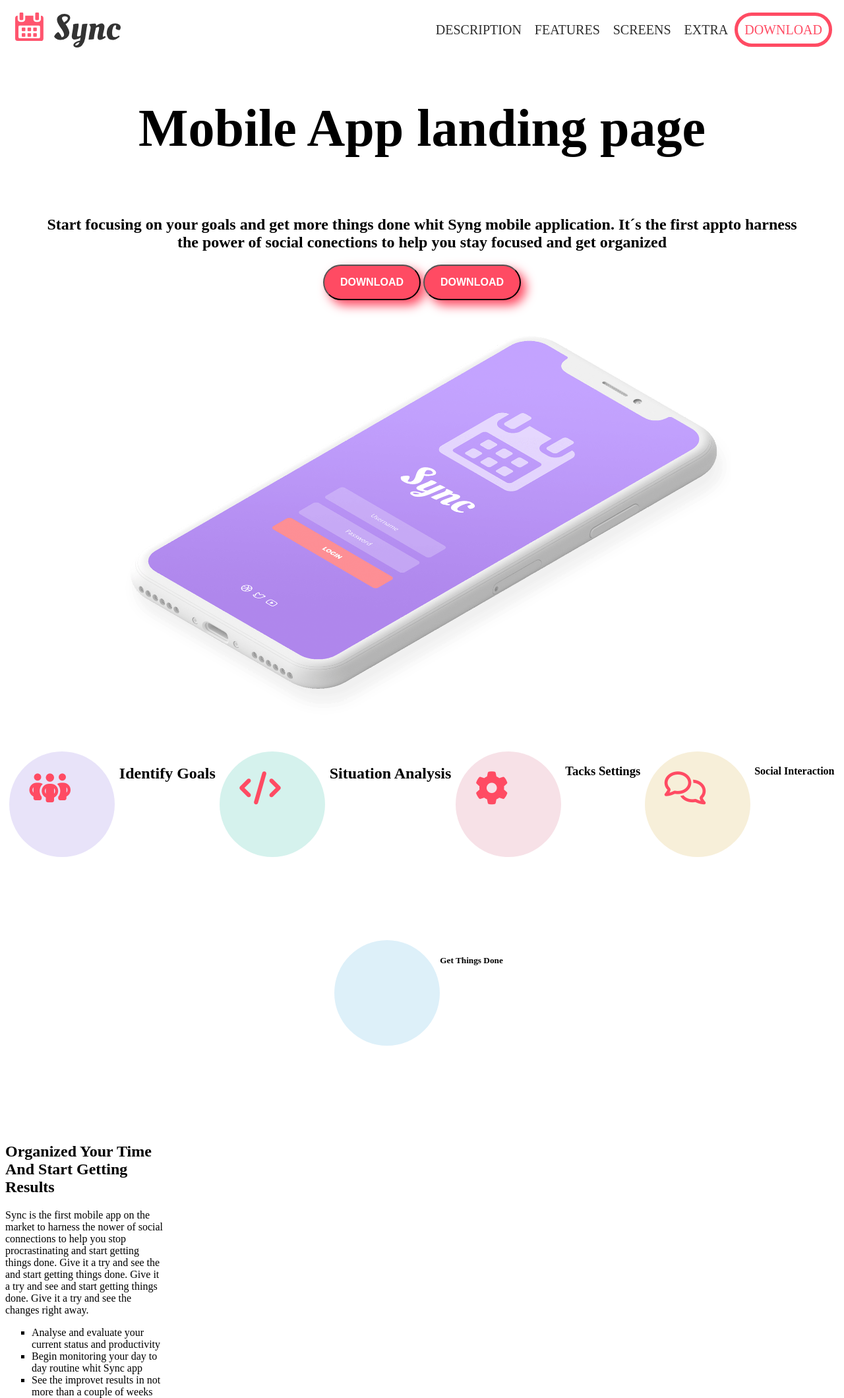
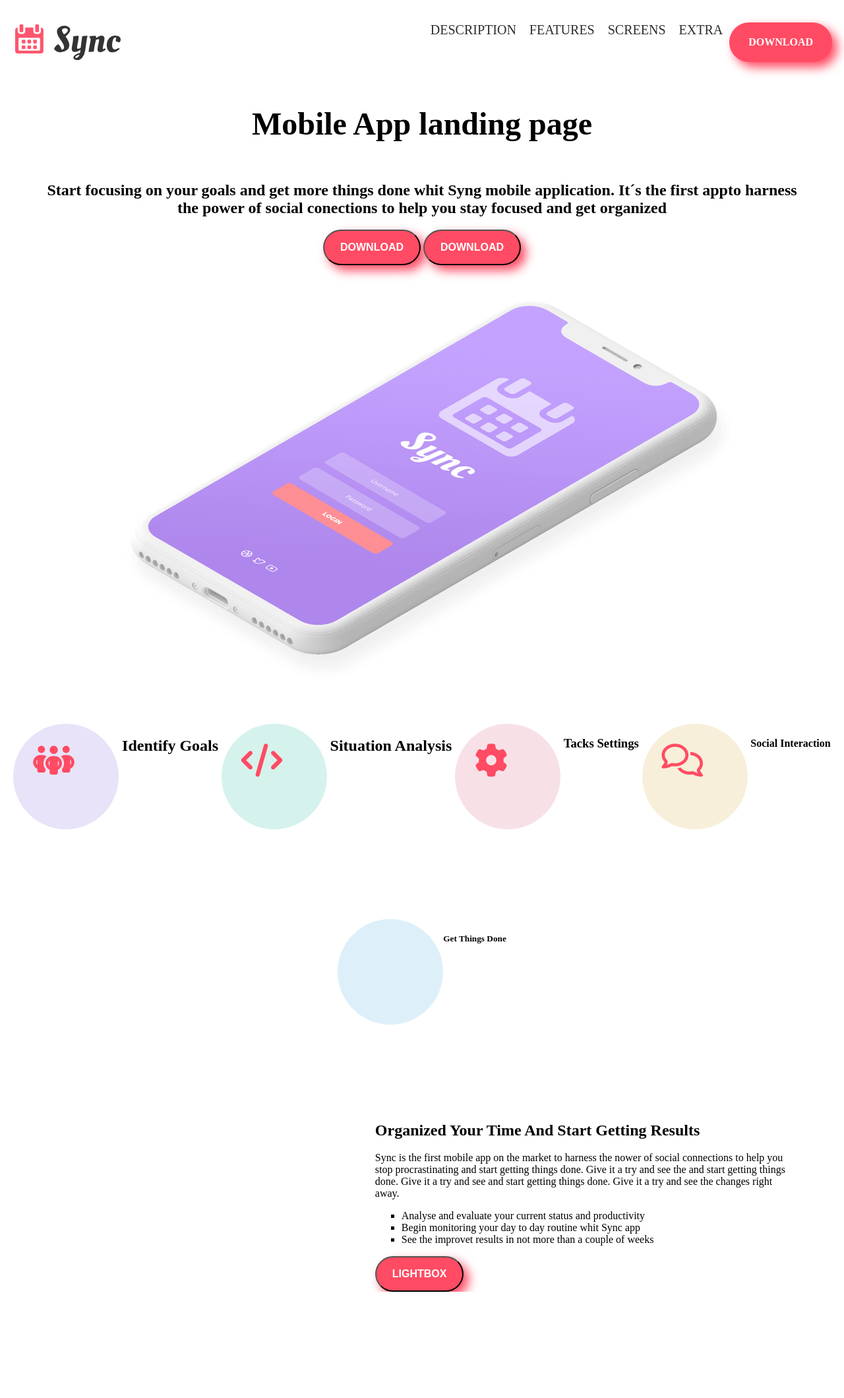
Before and after one commit to ANDREASIERRA55/Proyecto_2, a plain HTML site: page index.html in a window 1280 px wide. Shown: the whole page at 66% size. After the commit the page ends 1958 px from the top, so only its background shows below. Drawn offline with Linux system fonts and the light colour scheme; some icons are missing.

Commit message:
Primer proyecto

```diff
--- a/index.html
+++ b/index.html
@@ -76,6 +76,11 @@
                     <li>Begin monitoring your day to day routine whit Sync app</li>
                     <li>See the improvet results in not more than a couple of weeks</li>
                 </ul>
+                <div>
+                    <button>
+                        LIGHTBOX
+                    </button>
+                </div>
             </div>
         </div>
     </section>
--- a/style.css
+++ b/style.css
@@ -22,7 +22,7 @@ body {
     display: flex;
     flex-wrap: wrap;
     justify-content: center;
-    font-size: 5rem;
+    font-size: 3rem;
 }
 
 .logo {
@@ -101,7 +101,8 @@ button {
 
 .icons {
     display: flex;
-    justify-content: space-evenly;
+    justify-content: space-around;
+    padding: 10px;
 }
 .only-icon {
     display: flex;
@@ -158,23 +159,41 @@ button {
     margin: 30px;
     display: flex;
 }
-prueba de texto ________________________-
-.txt {
-   margin-right: 10px;
-}
-_______________________________________-
+
+/*PRUEBA TEXTO 2 PAGINA*/
 .contenedor-a {
     display: flex;
+    flex-wrap: wrap;
+    justify-content: right;
+    padding-right: 5%;
+    padding-left: 2%;
 }
 .descrp-app {
-    height: 350px;
-    width: 250px;
+    height: 10rem;
+    width: 40rem;
+    display: flex;
+    flex-wrap: wrap;
+    justify-content: right;
 }
-.txt {
-    margin-right: 10px;
-    justify-items: right;
-    display:flex
-    flex-direction: column;
-    aline-items: :right
-    juctify-content
+.div txt h1 {
+    display: flex;
+    flex-direction: center;
+    font-size: x-large;
+    justify-content: right;
+    min-height: 45px;
+    width: 10rem;
+    padding-left: 5px;
 }
+
+.button {
+    background-color: #ff4b63;
+    font-weight: bold;
+    color: white;
+    font-size: 1rem;
+    padding: 1rem 1.5rem;
+    border-radius: 5rem;
+    transition: all 1s ease;
+    box-shadow: .5rem .5rem 1rem var(--first-color);
+    position: relative;
+    display: inline-block;
+}
```
